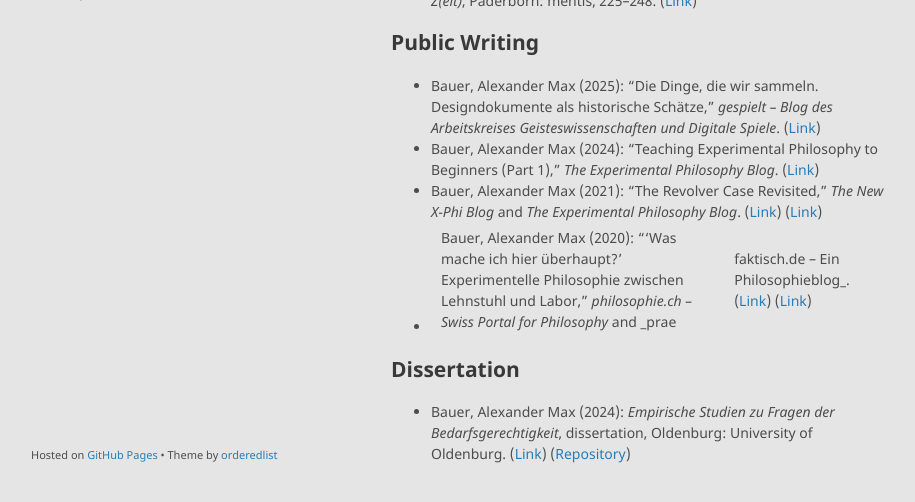
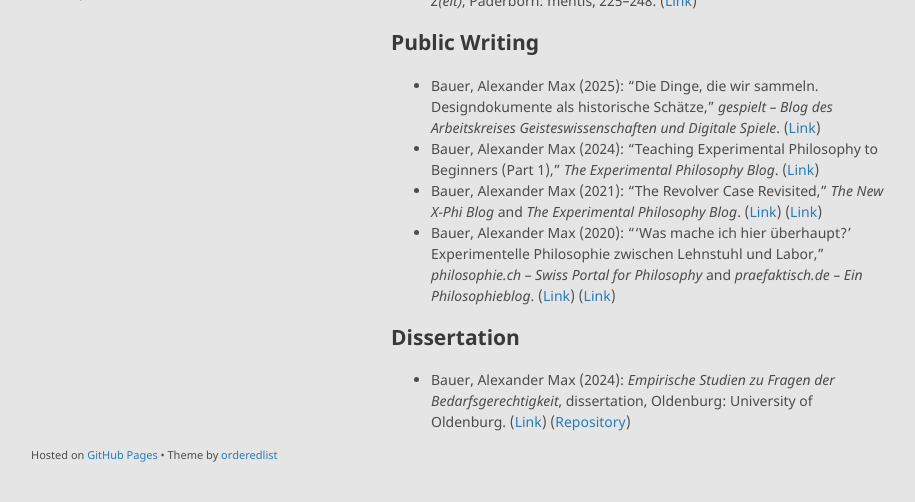
Before and after one commit to alephmembeth/alephmembeth.github.io, a Jekyll site: the page built from publications.md, in a window 1280 px wide and 900 px high, scrolled down 5219 px, cut to the strip 366-868 px from the top of the window. Shown: the whole strip, without its empty margins (179-1094 px from the left). Built offline with Jekyll 4.4.1, drawn with Linux system fonts in a browser that asks for light colours; our own code applies the rules of GitHub Pages for plain Markdown files.

Commit message:
Update publications.md

```diff
--- a/publications.md
+++ b/publications.md
@@ -86,7 +86,7 @@
 + Bauer, Alexander Max (2025): “Die Dinge, die wir sammeln. Designdokumente als historische Schätze,” _gespielt – Blog des Arbeitskreises Geisteswissenschaften und Digitale Spiele_. ([Link](https://gespielt.hypotheses.org/8200))
 + Bauer, Alexander Max (2024): “Teaching Experimental Philosophy to Beginners (Part 1),” _The Experimental Philosophy Blog_. ([Link](https://xphi.net/2024/04/29/teaching-experimental-philosophy-to-beginners-part-1/))
 + Bauer, Alexander Max (2021): “The Revolver Case Revisited,” _The New X-Phi Blog_ and _The Experimental Philosophy Blog_. ([Link](https://web.archive.org/web/20220322184907/https://xphiblog.com/revolver/)) ([Link](https://xphi.net/wordpress/2024/03/04/revolver/))
-+ Bauer, Alexander Max (2020): “‘Was mache ich hier überhaupt?’ Experimentelle Philosophie zwischen Lehnstuhl und Labor,” _philosophie.ch – Swiss Portal for Philosophy_ and _prae|faktisch.de – Ein Philosophieblog_. ([Link](https://www.philosophie.ch/beitraege/highlights/was-mache-ich-hier-ueberhaupt)) ([Link](https://www.praefaktisch.de/experimentelle-philosophie/was-mache-ich-hier-ueberhaupt-experimentelle-philosophie-zwischen-lehnstuhl-und-labor/))
++ Bauer, Alexander Max (2020): “‘Was mache ich hier überhaupt?’ Experimentelle Philosophie zwischen Lehnstuhl und Labor,” _philosophie.ch – Swiss Portal for Philosophy_ and _praefaktisch.de – Ein Philosophieblog_. ([Link](https://www.philosophie.ch/beitraege/highlights/was-mache-ich-hier-ueberhaupt)) ([Link](https://www.praefaktisch.de/experimentelle-philosophie/was-mache-ich-hier-ueberhaupt-experimentelle-philosophie-zwischen-lehnstuhl-und-labor/))
 
 ## Dissertation
 + Bauer, Alexander Max (2024): _Empirische Studien zu Fragen der Bedarfsgerechtigkeit_, dissertation, Oldenburg: University of Oldenburg. ([Link](http://oops.uni-oldenburg.de/6834/)) ([Repository](https://github.com/alephmembeth/need-dissertation))
```
